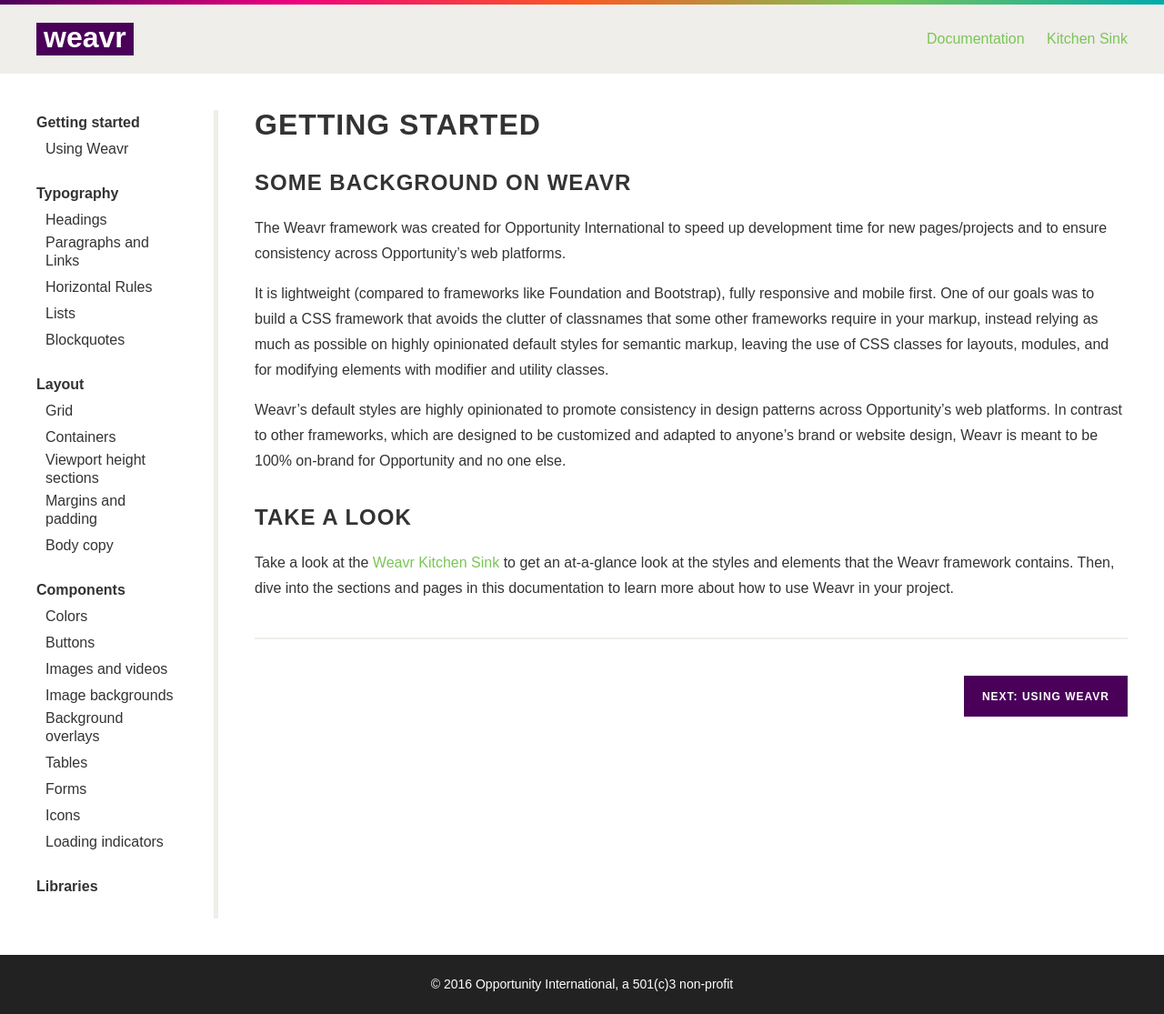
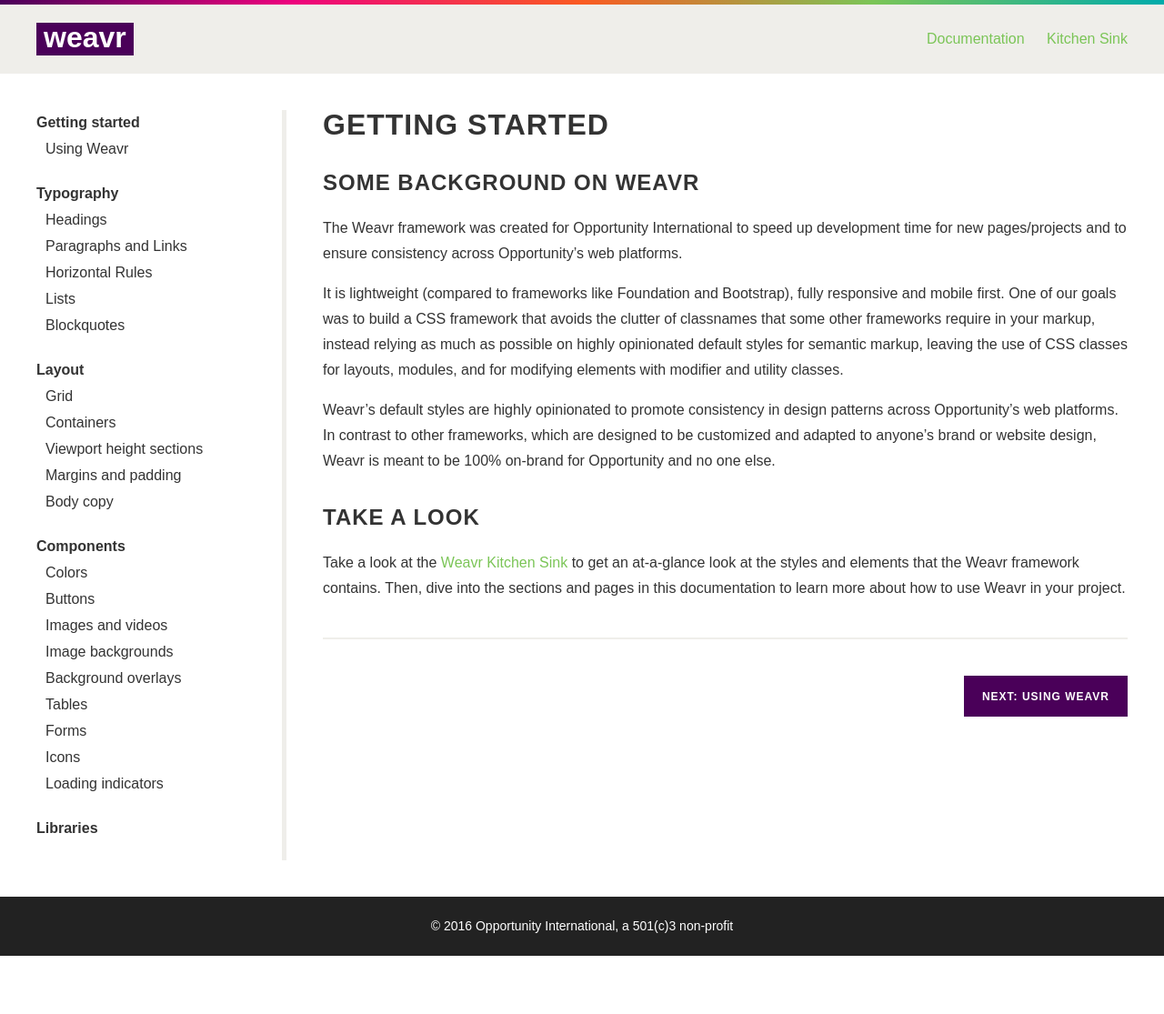
Before and after one commit to OpportunityIntl/Weavr, a Jekyll site: the page built from docs/index.md, in a window 1280 px wide. Shown: the whole page at 91% size. Built offline with Jekyll 4.4.1, drawn with Linux system fonts in a browser that asks for light colours; nearby versions of some CDN libraries; Markdown is read by kramdown in place of the engine named in the settings; comment, search, counter and statistics services are not loaded; after the commit the page ends 1051 px from its top, so only the background shows below that.

Commit message:
Adjust sidebar width

```diff
--- a/_sass/_general.scss
+++ b/_sass/_general.scss
@@ -132,7 +132,7 @@
   @media (min-width: 960px) {
     display: block;
     float: left;
-    width: 200px;
+    width: 275px;
     padding-right: 40px;
     margin-right: 40px;
     border-right: solid 5px $brand-offwhite;
@@ -169,7 +169,7 @@
 .sidebar + .content {
   @media (min-width: 960px) {
     float: left;
-    width: calc(100% - 240px);
+    width: calc(100% - 315px);
   }
 }
 
@@ -177,8 +177,8 @@
   height: 0;
   padding-bottom: 66.66%;
   margin-bottom: 10px;
+
+  &:last-child {
+    margin-bottom: 0;
+  }
 }
-
-.swatch:last-child {
-  margin-bottom: 0;
-}
```
